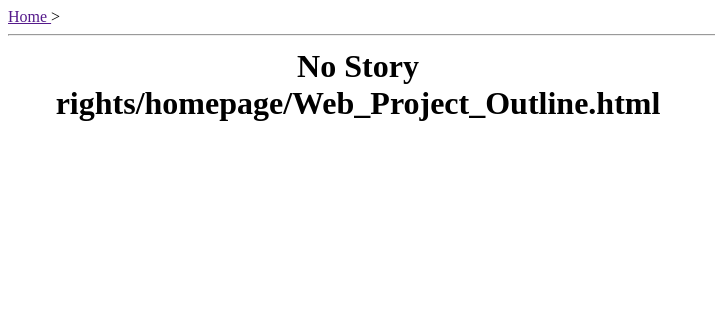
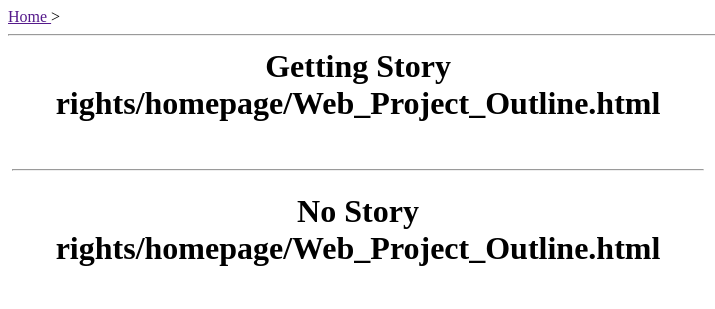
Before and after one commit to cpsource/natdem, a PHP site: page /rights/index.php in a window 1280 px wide. Shown: the top 309 px of the page, without its empty margins (0-715 px from the left). Run offline with PHP 8.4, Linux system fonts and the light colour scheme; data that the repository does not hold is empty.

Commit message:
add trace data

```diff
--- a/rights/index.php
+++ b/rights/index.php
@@ -9,6 +9,7 @@
   //
 function get_story ( $fil )
 {
+  echo "<center><h1>Getting Story $fil </h1></center><br><hr>";
   $flag = 0;
   $handle = fopen ( $fil, "r");
   if ( !$handle ) {
```
